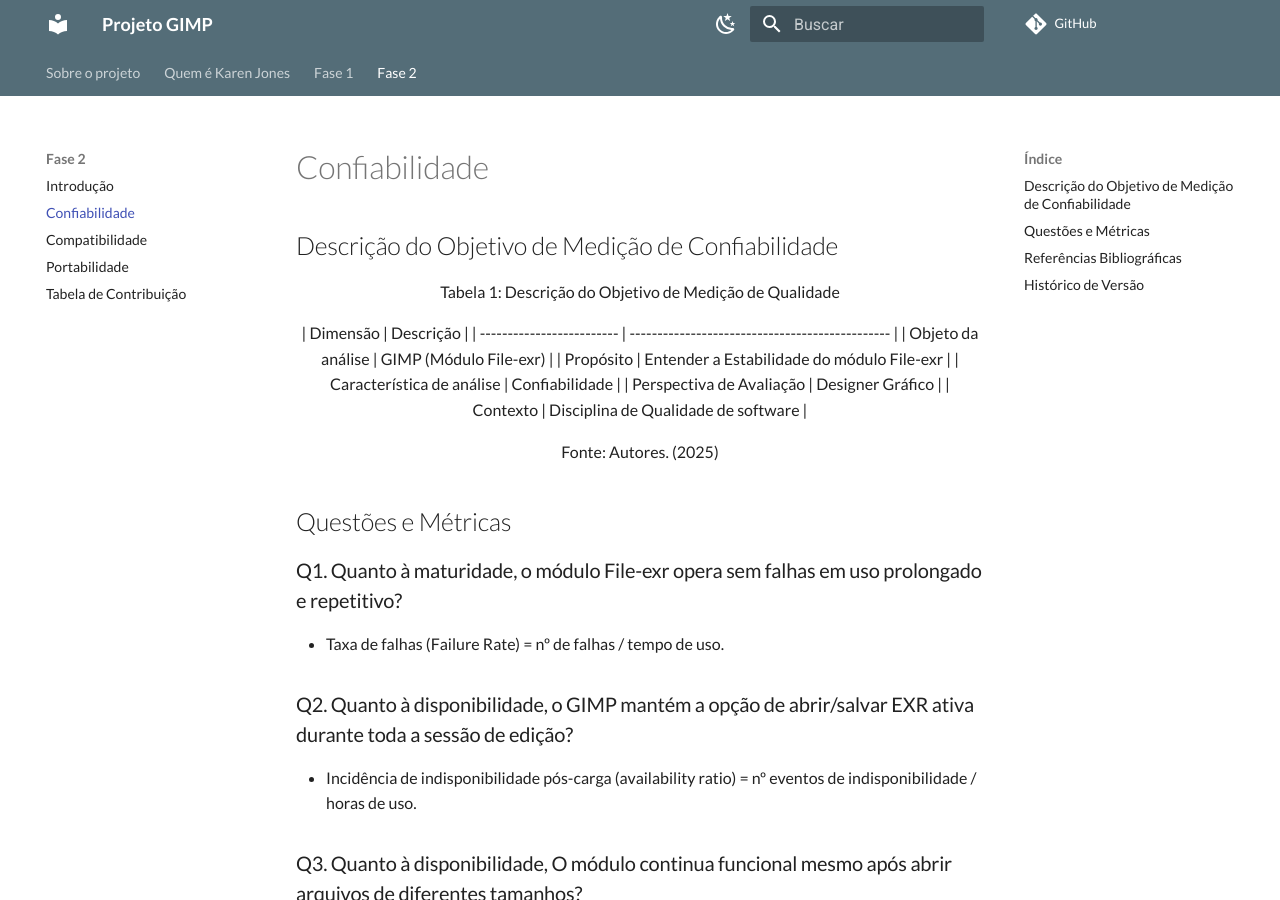
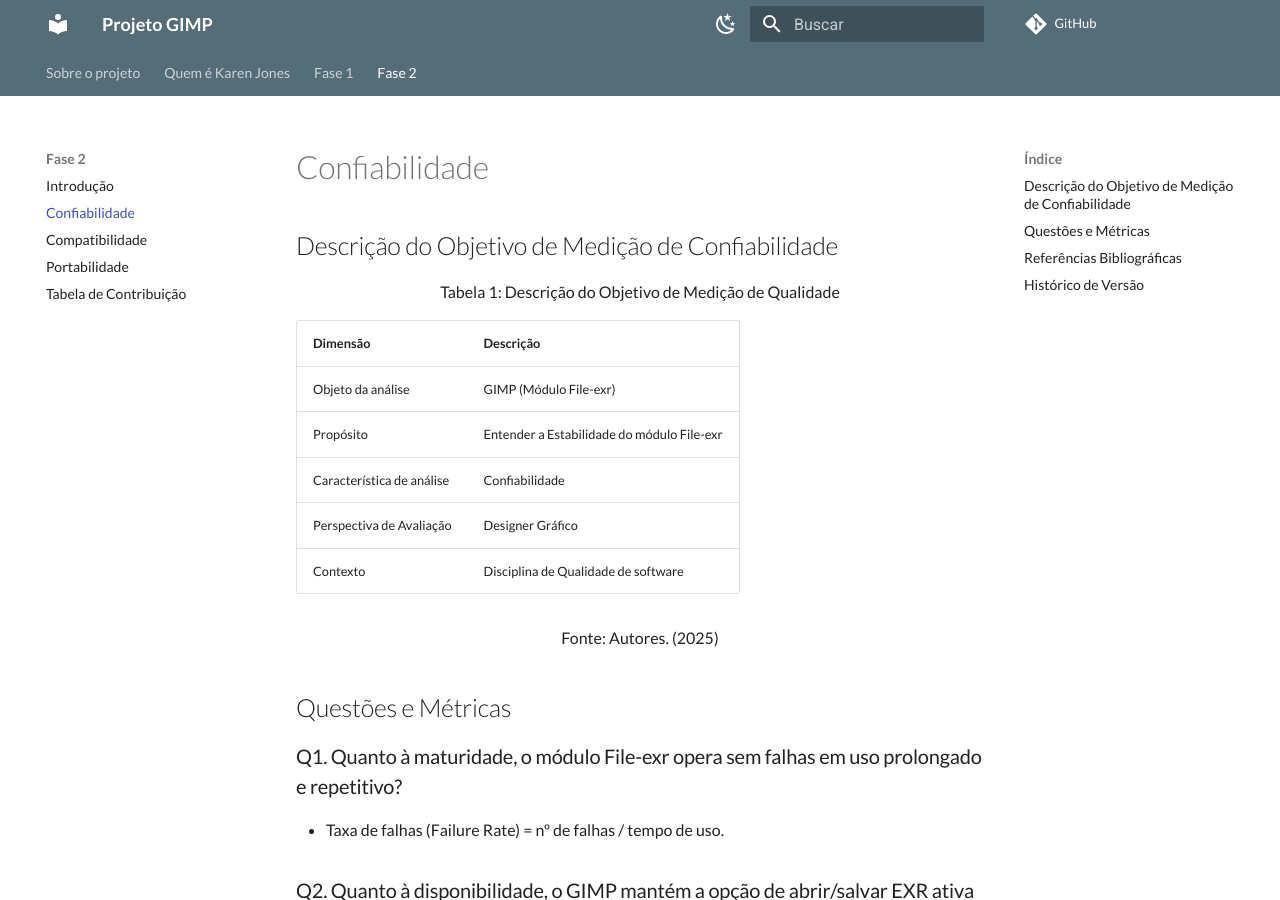
Before and after one commit to FCTE-Qualidade-de-Software-1/2025-2_T02_Karen_Jones, an MkDocs documentation site: the page built from docs/fase2/1-confiabilidade.md, in a window 1280 px wide and 900 px high. Built offline with MkDocs 1.6.1 and Material for MkDocs 9.7.7, drawn with Linux system fonts in a browser that asks for light colours; comment, search, counter and statistics services are not loaded; some of the changed text lies outside the part shown.

Commit message:
Atualizar o 1-confiabilidade.md

```diff
--- a/docs/fase2/1-confiabilidade.md
+++ b/docs/fase2/1-confiabilidade.md
@@ -4,8 +4,6 @@
 
 
 <font size="3"><p style="text-align: center">Tabela 1: Descrição do Objetivo de Medição de Qualidade</p></font>
-
-<center>
 
 |        Dimensão           |                   Descrição                     |
 | ------------------------- | ----------------------------------------------- |
@@ -14,8 +12,6 @@
 | Característica de análise | Confiabilidade                                  |
 | Perspectiva de Avaliação  | Designer Gráfico                                |
 | Contexto                  | Disciplina de Qualidade de software             |
-
-</center>
 
 <font size="3"><p style="text-align: center">Fonte: Autores. (2025)</p></font>
 
```
Also changed, not shown: other parts of docs/fase2/1-confiabilidade.md (+1 -0 lines).
